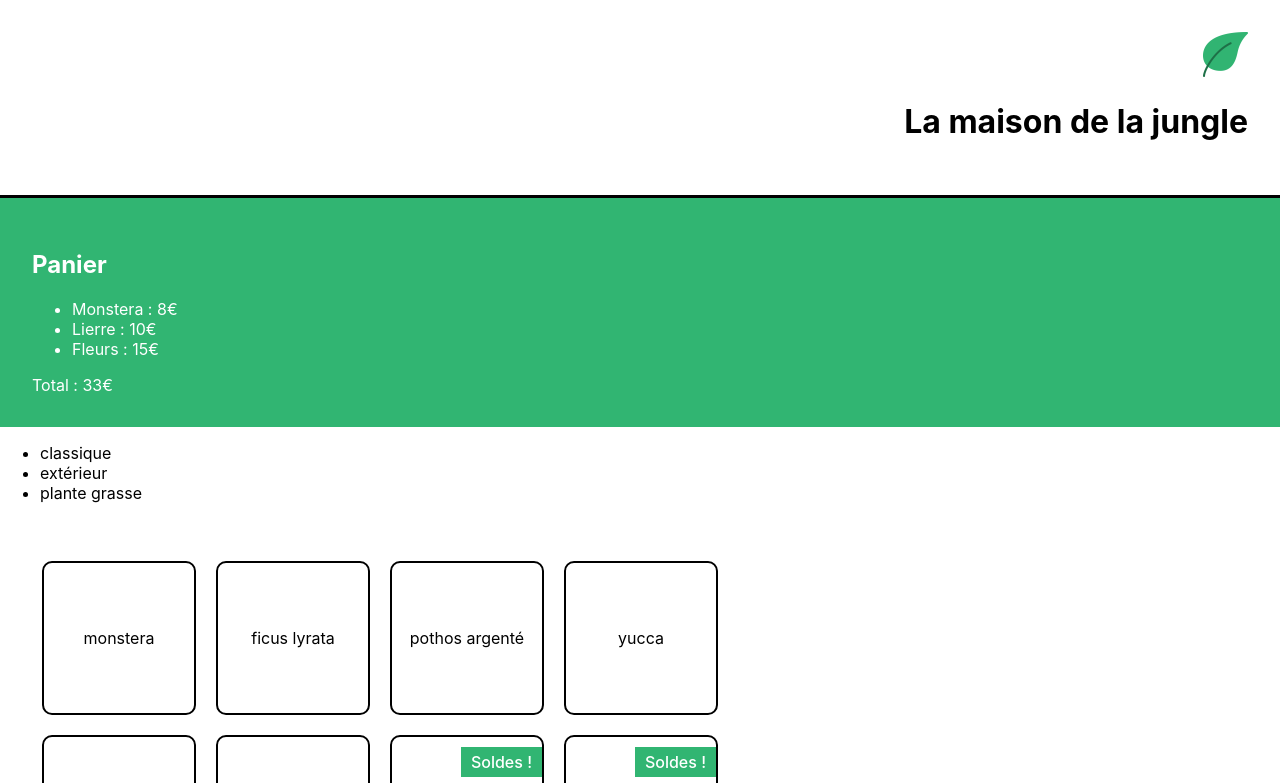
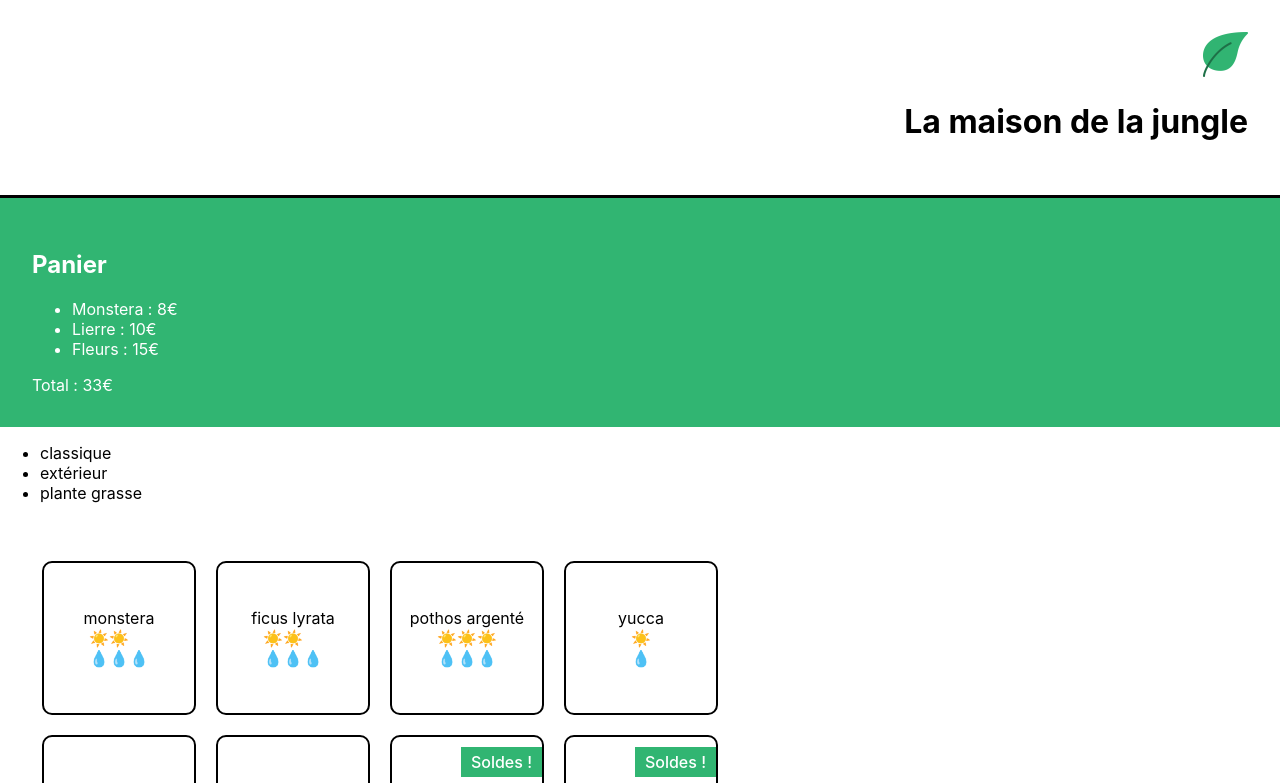
Before and after one commit to JB-Doffemont/React_practice, a React (Create React App) app in the folder react_shop/: page / in a window 1280 px wide. Shown: the top 783 px of the page. Built offline with nearby package versions, Linux system fonts and the light colour scheme.

Commit message:
CareScale component

```diff
--- /dev/null
+++ b/react_shop/src/components/CareScale.js
@@ -0,0 +1,20 @@
+function CareScale(props) {
+  // destructuration qui permet de récupérer la valeur d'une propriété d'un objet;
+  const { scaleValue, careType } = props;
+
+  const scaleType = careType === "light" ? "☀️" : "💧";
+
+  const range = [1, 2, 3];
+
+  return (
+    <div>
+      {range.map((rangeElem) =>
+        scaleValue >= rangeElem ? (
+          <span key={rangeElem.toString()}>{scaleType}</span>
+        ) : null
+      )}
+    </div>
+  );
+}
+
+export default CareScale;
--- a/react_shop/src/components/Soldes.js
+++ b/react_shop/src/components/Plants.js
@@ -1,6 +1,7 @@
 import { plantList } from "../data/plantList";
+import CareScale from "./CareScale";
 
-function Soldes() {
+function Plants() {
   return plantList.map((plant) => (
     <div key={plant.id}>
       <div>
@@ -8,6 +9,8 @@
           {plant.name}
           <div>
             {plant.isSpecialOffer && <div className="lmj-sales">Soldes !</div>}
+            <CareScale careType={"light"} scaleValue={plant.light} />
+            <CareScale careType={"water"} scaleValue={plant.water} />
           </div>
         </li>
       </div>
@@ -15,4 +18,4 @@
   ));
 }
 
-export default Soldes;
+export default Plants;
--- a/react_shop/src/components/ShoppingList.js
+++ b/react_shop/src/components/ShoppingList.js
@@ -1,6 +1,6 @@
 import { plantList } from "../data/plantList";
 import "../styles/shoppingList.css";
-import Soldes from "./Soldes";
+import Plants from "./Plants";
 
 function ShoppingList() {
   // Recupération des catégories uniques du tableau d'objet
@@ -16,7 +16,7 @@
         ))}
       </ul>
       <ul className="lmj-plant-list">
-        <Soldes />
+        <Plants />
       </ul>
     </div>
   );
--- a/react_shop/src/data/plantList.js
+++ b/react_shop/src/data/plantList.js
@@ -3,47 +3,65 @@
     name: "monstera",
     category: "classique",
     id: "1ed",
+    light: 2,
+    water: 3,
   },
   {
     name: "ficus lyrata",
     category: "classique",
     id: "2ab",
+    light: 2,
+    water: 3,
   },
   {
     name: "pothos argenté",
     category: "classique",
     id: "3sd",
+    light: 3,
+    water: 3,
   },
   {
     name: "yucca",
     category: "classique",
     id: "4kk",
+    light: 1,
+    water: 1,
   },
   {
     name: "olivier",
     category: "extérieur",
     id: "5pl",
+    light: 2,
+    water: 1,
   },
   {
     name: "géranium",
     category: "extérieur",
     id: "6uo",
+    light: 3,
+    water: 3,
   },
   {
     name: "basilique",
     category: "extérieur",
     id: "7ie",
     isSpecialOffer: true,
+    light: 2,
+    water: 2,
   },
   {
     name: "aloe",
     category: "plante grasse",
     id: "8fp",
     isSpecialOffer: true,
+    light: 2,
+    water: 1,
   },
   {
     name: "succulente",
     category: "plante grasse",
     id: "9vn",
+    light: 1,
+    water: 3,
   },
 ];
```
